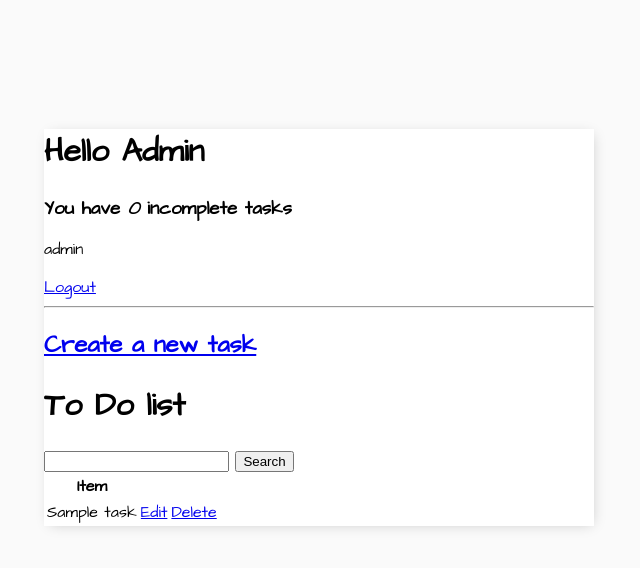
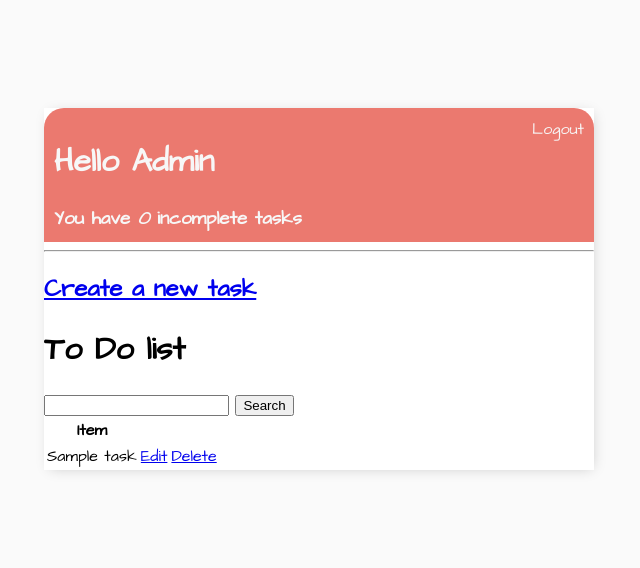
Before and after one commit to AdrianZaleski/ToDo_app, a Django app: page / in a window 1280 px wide. Shown: the top 568 px of the page, without its empty margins (321-961 px from the left). Run offline with Django 3.2, Linux system fonts and the light colour scheme; a user stored in the database is signed in; tables that the repository leaves empty hold one stand-in row (values such as "Sample post").

Commit message:
header bar styling update

```diff
--- a/tasks/templates/tasks/main.html
+++ b/tasks/templates/tasks/main.html
@@ -4,9 +4,9 @@
     <meta charset="UTF-8">
     <title>To do list</title>
 
-    <link href="https://fonts.googleapis.com" rel="preconnect">
-    <link crossorigin href="https://fonts.gstatic.com" rel="preconnect">
-    <link href="https://fonts.googleapis.com/css2?family=Architects+Daughter&display=swap" rel="stylesheet">
+    <link rel="preconnect" href="https://fonts.googleapis.com">
+    <link rel="preconnect" href="https://fonts.gstatic.com" crossorigin>
+    <link href="https://fonts.googleapis.com/css2?family=Architects+Daughter&family=Raleway&display=swap" rel="stylesheet">
 
     <style>
         body{
@@ -15,14 +15,9 @@
         padding-top: 100px;
         }
 
-        h1,
-        h2,
-        h3,
-        h4,
-        h5,
-        h6,
-            {font-family: 'Raleway', sanse-serif;}
-
+        p {
+            color: #4b5156
+        }
 
         .container{
             max-width: 550px;
@@ -30,6 +25,20 @@
             background-color: #fff;
             -webkit-box-shadow: 2px 2px 13px -4px rgba(0,0,0,0.21);
             box-shadow: 2px 2px 13px -4px rgba(0,0,0,0.21);
+        }
+
+        .header-bar{
+            display: flex;
+            justify-content: space-between;
+            color: rgb(247,247,247);
+            padding: 10px;
+            border-radius: 20px 20px 0 0;
+            background: #EB796F;
+        }
+
+        .header-bar a{
+            color: rgb(247,247,247);
+            text-decoration: none;
         }
     </style>
 
--- a/tasks/templates/tasks/task_list.html
+++ b/tasks/templates/tasks/task_list.html
@@ -6,13 +6,13 @@
         <h1>Hello {{request.user| title}}</h1>
         <h3 style="margin:0"> You have <i>{{count}}</i> incomplete task{{ count|pluralize:"s" }}</h3>
     </div>
+
+    {% if request.user.is_authenticated %}
+    <a href="{% url 'logout' %}">Logout</a>
+    {% else %}
+    <a href="{% url 'login' %}">Login</a>
+    {% endif %}
 </div>
-{% if request.user.is_authenticated %}
-    <p>{{ request.user }}</p>
-    <a href="{% url 'logout' %}">Logout</a>
-{% else %}
-    <a href="{% url 'login' %}">Login</a>
-{% endif %}
 
 <hr>
 <h2><a href="{% url 'task-create' %}">Create a new task</a></h2>
```
